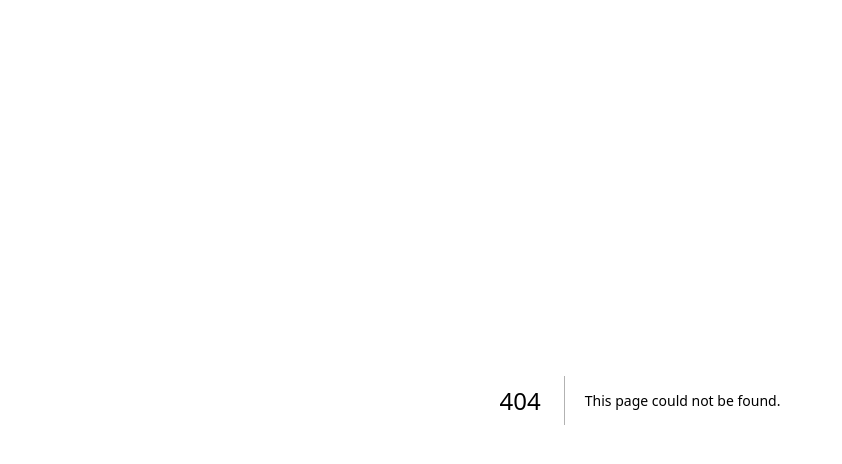
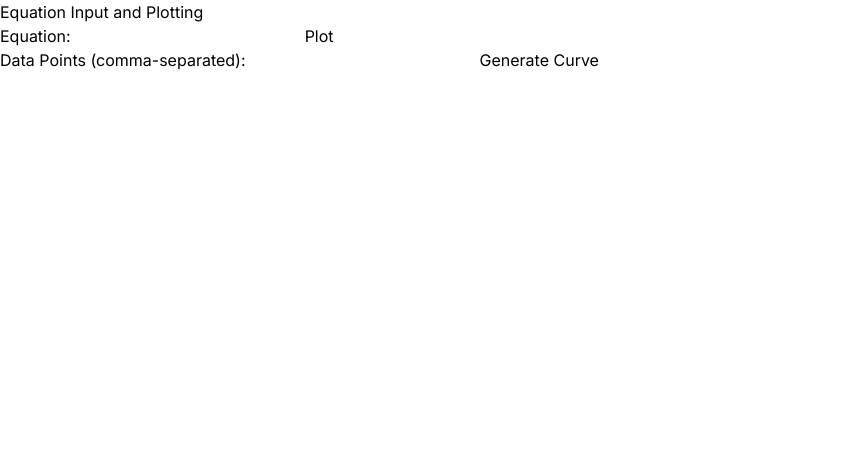
Before and after one commit to Caliking1234/IIT-Project, a Next.js app: page /equation in a window 1280 px wide. Before the commit this address had no page. Shown: the top 464 px of the page, without its empty margins (0-842 px from the left). Built offline with nearby package versions, Linux system fonts and the light colour scheme.

Commit message:
Equation input form added and curve plotted

```diff
--- a/package.json
+++ b/package.json
@@ -12,10 +12,14 @@
     "autoprefixer": "10.4.15",
     "eslint": "8.47.0",
     "eslint-config-next": "13.4.19",
+    "mathjs": "^11.10.0",
     "next": "13.4.19",
+    "plotly.js": "^2.26.0",
     "postcss": "8.4.28",
     "react": "18.2.0",
     "react-dom": "18.2.0",
+    "react-hook-form": "^7.45.4",
+    "react-plotly.js": "^2.6.0",
     "tailwindcss": "3.3.3"
   }
 }
--- /dev/null
+++ b/src/app/equation/DiscreteEquationInputForm.jsx
@@ -0,0 +1,51 @@
+"use client"
+import React from 'react';
+import { useForm } from 'react-hook-form';
+import Plot from 'react-plotly.js';
+
+const DiscreteEquationInputForm = () => {
+  const { register, handleSubmit } = useForm();
+  const [dataPoints, setDataPoints] = React.useState([]);
+  const [curveData, setCurveData] = React.useState(null);
+
+  const onSubmit = data => {
+    const parsedData = data.points.split(',').map(point => parseFloat(point.trim()));
+    setDataPoints(parsedData);
+    setCurveData(generateCurve(parsedData));
+  };
+
+  const generateCurve = points => {
+    const xValues = Array.from({ length: points.length }, (_, i) => i);
+    const yValues = points;
+    return { xValues, yValues };
+  };
+
+  return (
+    <div>
+      <form onSubmit={handleSubmit(onSubmit)}>
+        <label>
+          Data Points (comma-separated):
+          <input {...register('points', { required: true })} />
+        </label>
+        <button type="submit">Generate Curve</button>
+      </form>
+
+      {curveData && (
+        <Plot
+          data={[
+            {
+              x: curveData.xValues,
+              y: curveData.yValues,
+              type: 'scatter',
+              mode: 'lines',
+              name: 'Generated Curve',
+            },
+          ]}
+          layout={{ title: 'Generated Curve Plot' }}
+        />
+      )}
+    </div>
+  );
+};
+
+export default DiscreteEquationInputForm;
--- /dev/null
+++ b/src/app/equation/EquationInputForm.jsx
@@ -0,0 +1,51 @@
+"use client"
+import React from 'react';
+import { useForm } from 'react-hook-form';
+import Plot from 'react-plotly.js';
+import * as math from 'mathjs';
+
+const EquationInputForm = () => {
+  const { register, handleSubmit, setValue } = useForm();
+  const [equationData, setEquationData] = React.useState(null);
+
+  const onSubmit = data => {
+    try {
+      const parsedEquation = math.compile(data.equation);
+      const xValues = Array.from({ length: 100 }, (_, i) => i - 50);
+      const yValues = xValues.map(x => parsedEquation.evaluate({ x }));
+
+      setEquationData({ xValues, yValues });
+    } catch (error) {
+      console.error('Error evaluating equation:', error);
+    }
+  };
+
+  return (
+    <div>
+      <form onSubmit={handleSubmit(onSubmit)}>
+        <label>
+          Equation:
+          <input {...register('equation', { required: true })} />
+        </label>
+        <button type="submit">Plot</button>
+      </form>
+
+      {equationData && (
+        <Plot
+          data={[
+            {
+              x: equationData.xValues,
+              y: equationData.yValues,
+              type: 'scatter',
+              mode: 'lines',
+              name: 'Equation Curve',
+            },
+          ]}
+          layout={{ title: 'Equation Curve Plot' }}
+        />
+      )}
+    </div>
+  );
+};
+
+export default EquationInputForm;
--- /dev/null
+++ b/src/app/equation/page.jsx
@@ -0,0 +1,22 @@
+// import Head from 'next/head';
+import DiscreteEquationInputForm from './DiscreteEquationInputForm';
+import EquationInputForm from './EquationInputForm';
+
+export default function page() {
+  return (
+    <div>
+      {/* <Head>
+        <title>Equation Input and Plotting</title>
+        <meta
+          name="description"
+          content="Taking equations as input and plotting the corresponding curves in Next.js"
+        />
+      </Head> */}
+      <main>
+        <h1>Equation Input and Plotting</h1>
+        <EquationInputForm />
+        <DiscreteEquationInputForm/>
+      </main>
+    </div>
+  );
+}
```
Also changed, not shown: 1 other file (tests, documents, lock files or other folders).
